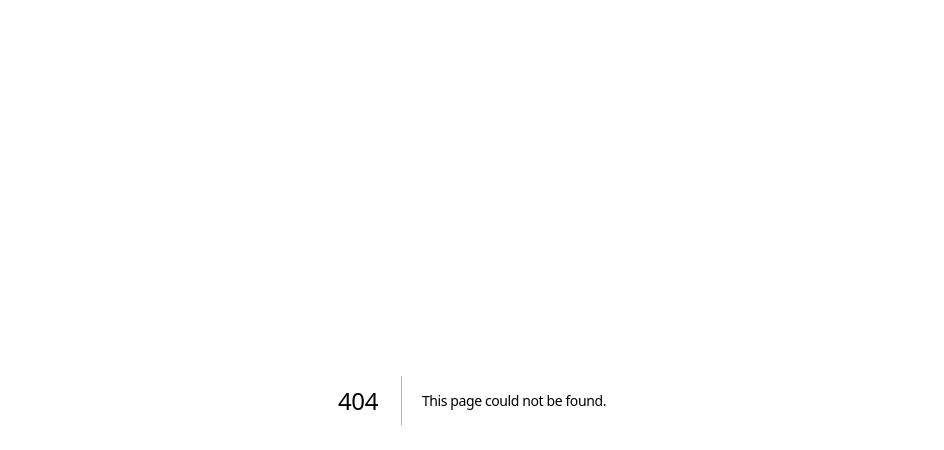
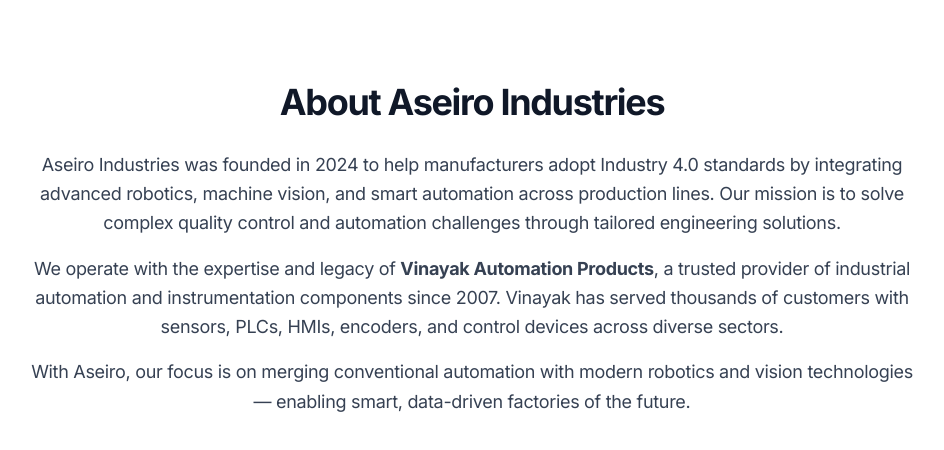
Before and after one commit to pradyumna-aseiro/Vercel-website, a Next.js app: page /about in a window 1280 px wide. Before the commit this address had no page. Shown: the top 450 px of the page, without its empty margins (168-1112 px from the left). Built offline with nearby package versions, Linux system fonts and the light colour scheme.

Commit message:
added about page

```diff
--- /dev/null
+++ b/app/about/page.tsx
@@ -0,0 +1,18 @@
+export default function AboutPage() {
+    return (
+      <section className="py-20 px-4 bg-white text-center">
+        <div className="max-w-4xl mx-auto">
+          <h1 className="text-4xl font-bold mb-6">About Aseiro Industries</h1>
+          <p className="text-gray-700 text-lg leading-relaxed mb-4">
+            Aseiro Industries was founded in 2024 to help manufacturers adopt Industry 4.0 standards by integrating advanced robotics, machine vision, and smart automation across production lines. Our mission is to solve complex quality control and automation challenges through tailored engineering solutions.
+          </p>
+          <p className="text-gray-700 text-lg leading-relaxed mb-4">
+            We operate with the expertise and legacy of <strong>Vinayak Automation Products</strong>, a trusted provider of industrial automation and instrumentation components since 2007. Vinayak has served thousands of customers with sensors, PLCs, HMIs, encoders, and control devices across diverse sectors.
+          </p>
+          <p className="text-gray-700 text-lg leading-relaxed">
+            With Aseiro, our focus is on merging conventional automation with modern robotics and vision technologies — enabling smart, data-driven factories of the future.
+          </p>
+        </div>
+      </section>
+    );
+  }
--- a/components/hero-home.tsx
+++ b/components/hero-home.tsx
@@ -13,9 +13,7 @@
             Do More with Automation
           </h1>
           <p className="max-w-3xl text-xl text-slate-500 mb-8 text-left">
-            Aseiro Industries delivers custom robotics and machine vision solutions for fast-paced
-            factories, eliminating human error and ensuring consistent product quality through
-            smart automation.
+            Aseiro Industries delivers custom robotics and machine vision solutions for fast-paced factories, eliminating human error and ensuring consistent product quality through smart automation.
           </p>
           <div className="flex flex-col sm:flex-row justify-start gap-4">
             <a
```
